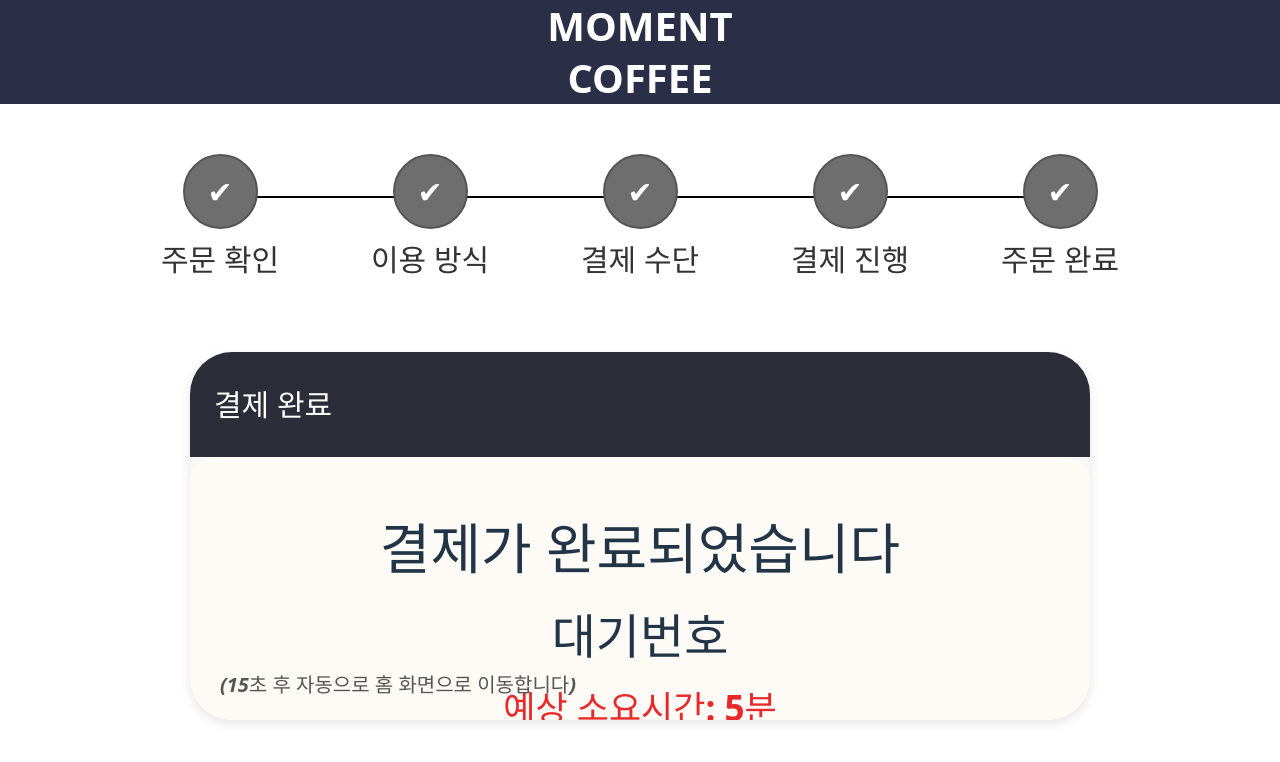
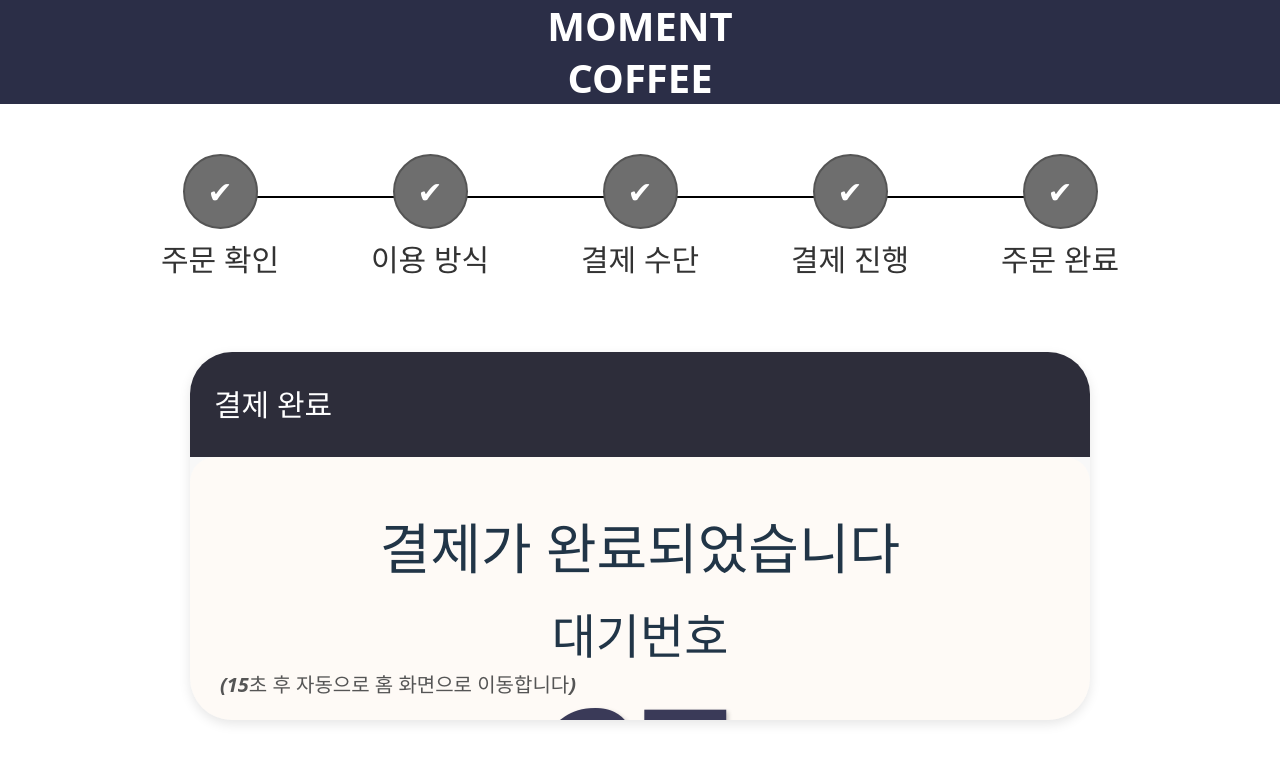
Before and after one commit to hannbi/llm-multimodal-kiosk, a React (Vite) app in the folder frontend/: page /complete in a window 1280 px wide. Shown: the top 762 px of the page. Built offline with nearby package versions, Linux system fonts and the light colour scheme.

Commit message:
Delete Cookingtime

```diff
--- a/frontend/src/pages/CompletePage.jsx
+++ b/frontend/src/pages/CompletePage.jsx
@@ -55,7 +55,7 @@
         <div className="order-list-container">
           <h2 className="complete-title">결제가 완료되었습니다</h2>
           <h3 className="complete-subtitle">대기번호</h3>
-          <p className="complete-time">예상 소요시간: 5분</p>
+          {/* <p className="complete-time">예상 소요시간: 5분</p> */}
 
           {/* 대기 번호 */}
           <div className="complete-number">27</div>
--- a/frontend/src/pages/Complete_voice.jsx
+++ b/frontend/src/pages/Complete_voice.jsx
@@ -116,7 +116,7 @@
         <div className="order-list-container-voice">
           <h2 className="complete-title">결제가 완료되었습니다</h2>
           <h3 className="complete-subtitle">대기번호</h3>
-          <p className="complete-time">예상 소요시간: 5분</p>
+          {/* <p className="complete-time">예상 소요시간: 5분</p> */}
 
           <div className="complete-number">27</div>
 
```
